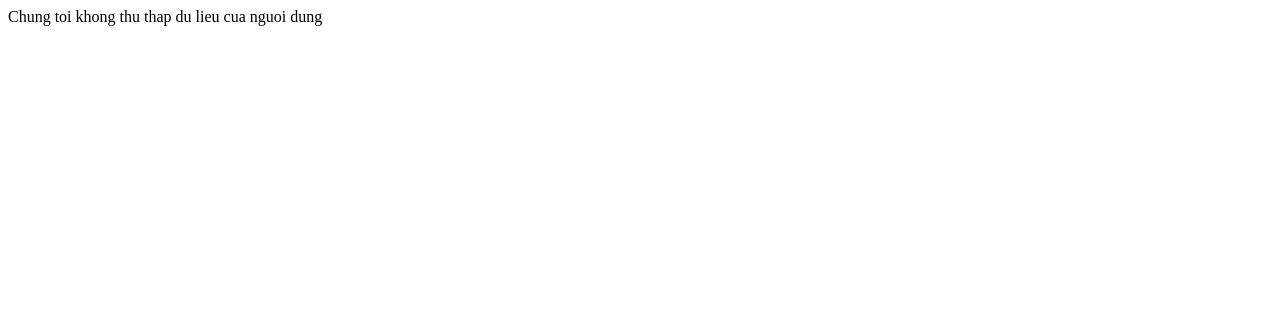
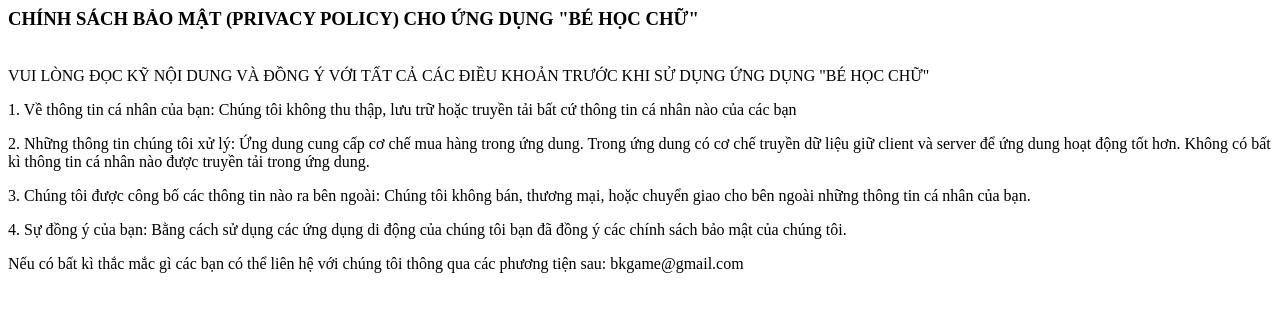
Before and after one commit to bestappltd/bestappltd.github.io, a plain HTML site: page bkgame/behocchu/index.html in a window 1280 px wide. Drawn offline with Linux system fonts and the light colour scheme.

Commit message:
Update index.html

```diff
--- a/bkgame/behocchu/index.html
+++ b/bkgame/behocchu/index.html
@@ -1 +1,21 @@
-Chung toi khong thu thap du lieu cua nguoi dung
+<head>
+  <title>CHÍNH SÁCH BẢO MẬT (PRIVACY POLICY) CHO ỨNG DỤNG "BÉ HỌC CHỮ"</title>
+  <meta charset="UTF-8"/>
+  </head>
+<body>
+<h3>CHÍNH SÁCH BẢO MẬT (PRIVACY POLICY) CHO ỨNG DỤNG "BÉ HỌC CHỮ"</h3>
+
+<br>
+VUI LÒNG ĐỌC KỸ NỘI DUNG VÀ ĐỒNG Ý VỚI TẤT CẢ CÁC ĐIỀU KHOẢN TRƯỚC KHI SỬ DỤNG ỨNG DỤNG "BÉ HỌC CHỮ"
+<br>
+
+<p>1. Về thông tin cá nhân của bạn: Chúng tôi không thu thập, lưu trữ hoặc truyền tải  bất cứ thông tin cá nhân nào của các bạn
+</p>
+  <p>2. Những thông tin chúng tôi xử lý: Ứng dung cung cấp cơ chế mua hàng trong ứng dung. Trong ứng dung có cơ chế truyền dữ liệu giữ client và server để ứng dung hoạt động tốt hơn. Không có bất kì thông tin cá nhân nào được truyền tải trong ứng dung.
+</p>
+  <p>3. Chúng tôi được công bố các thông tin nào ra bên ngoài: Chúng tôi không bán, thương mại, hoặc chuyển giao cho bên ngoài những thông tin cá nhân của bạn.
+</p>
+  <p>4. Sự đồng ý của bạn: Bằng cách sử dụng các ứng dụng di động của chúng tôi bạn đã đồng ý các chính sách bảo mật của chúng tôi.
+</p>
+<p>Nếu có bất kì thắc mắc gì các bạn có thể liên hệ với chúng tôi thông qua các phương tiện sau: bkgame@gmail.com</p>
+  </body>
```
